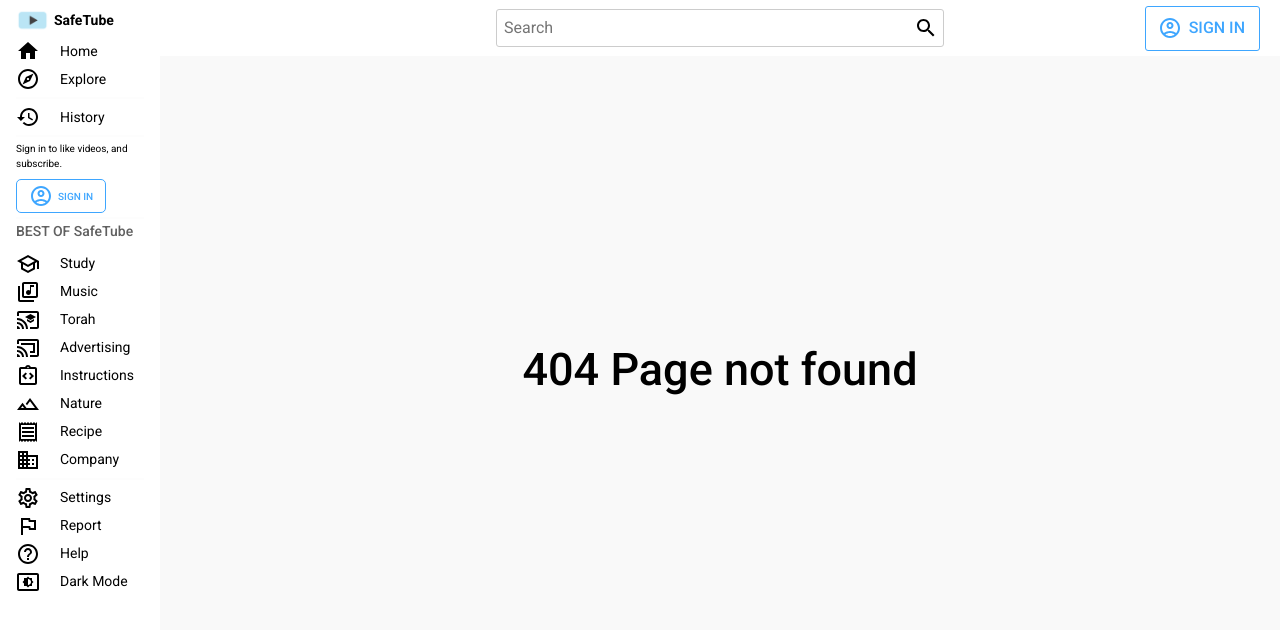
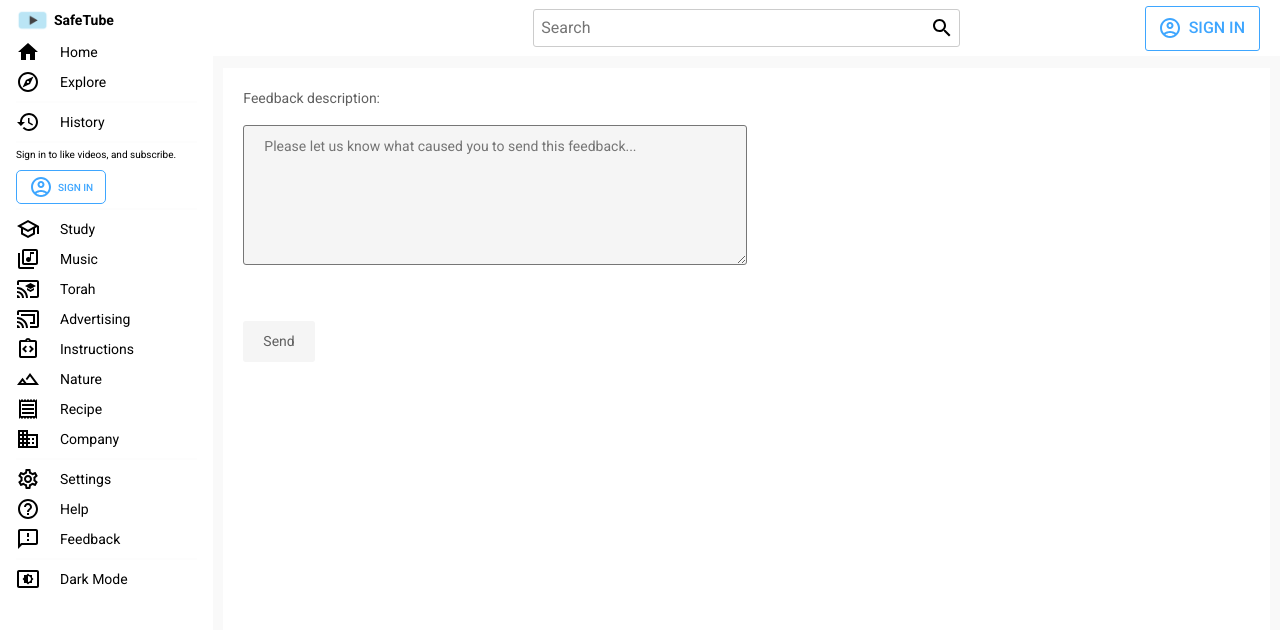
Before and after one commit to bina100/SafeTubeClient, a React (Create React App) app: page /feedback in a window 1280 px wide. Before the commit this address led to /404. Shown: the top 630 px of the page. Built offline with nearby package versions, Linux system fonts and the light colour scheme.

Commit message:
add feedback and help menu

```diff
--- a/src/App.js
+++ b/src/App.js
@@ -12,12 +12,13 @@ import AdminHome from "./pages/AdminHome";
 import PageNotFound from "./pages/PageNotFound";
 import UsersList from "./pages/UsersList";
 import History from "./components/History";
+import Feedback from "./pages/Feedback";
 
 const Container = styled.div`
   display: flex;
 `;
 const Main = styled.div`
-  flex: 7;
+  flex: 5;
   background: ${({ theme }) => theme.bg};
 `;
 const Wrapper = styled.div`
@@ -54,7 +55,9 @@ function App() {
                   <Route path="subscriptions" element={<Home type="sub" />} />
                   <Route path="history" element={<History/>} />
                   <Route path="search" element={<Search />} />
+                  <Route path="feedback" element={<Feedback />} />
                   <Route path="signin" element={<SignIn />} />
+
                   <Route path="video">
                     <Route path=":id" element={<Video />} />
                   </Route>
--- a/src/components/Card.jsx
+++ b/src/components/Card.jsx
@@ -65,6 +65,10 @@ const ChannelName = styled.h3`
   font-size: 14px;
   color: ${({ theme }) => theme.textSoft};
   margin: 4px 0px;
+  overflow: hidden;
+  display: -webkit-box;
+  -webkit-line-clamp: 1;
+  -webkit-box-orient: vertical;
 `;
 const Info = styled.div`
   font-size: 14px;
--- a/src/components/Menu.jsx
+++ b/src/components/Menu.jsx
@@ -7,12 +7,12 @@ import SubscriptionsIcon from "@mui/icons-material/Subscriptions";
 import VideoLibraryIcon from "@mui/icons-material/VideoLibrary";
 import HistoryOutlinedIcon from "@mui/icons-material/HistoryOutlined";
 import CastConnectedOutlinedIcon from "@mui/icons-material/CastConnectedOutlined";
-import IntegrationInstructionsOutlinedIcon from '@mui/icons-material/IntegrationInstructionsOutlined';
-import ReceiptOutlinedIcon from '@mui/icons-material/ReceiptOutlined';
-import LandscapeOutlinedIcon from '@mui/icons-material/LandscapeOutlined';
-import CastForEducationOutlinedIcon from '@mui/icons-material/CastForEducationOutlined';
-import BusinessOutlinedIcon from '@mui/icons-material/BusinessOutlined';
-
+import IntegrationInstructionsOutlinedIcon from "@mui/icons-material/IntegrationInstructionsOutlined";
+import ReceiptOutlinedIcon from "@mui/icons-material/ReceiptOutlined";
+import LandscapeOutlinedIcon from "@mui/icons-material/LandscapeOutlined";
+import CastForEducationOutlinedIcon from "@mui/icons-material/CastForEducationOutlined";
+import BusinessOutlinedIcon from "@mui/icons-material/BusinessOutlined";
+import FeedbackOutlinedIcon from "@mui/icons-material/FeedbackOutlined";
 import LibraryMusicOutlinedIcon from "@mui/icons-material/LibraryMusicOutlined";
 import SchoolOutlinedIcon from "@mui/icons-material/SchoolOutlined";
 import SportsBasketballOutlinedIcon from "@mui/icons-material/SportsBasketballOutlined";
@@ -55,7 +55,7 @@ const Item = styled.div`
   align-items: center;
   gap: 20px;
   cursor: pointer;
-  padding: 2px 0px;
+  padding: 3px 0px;
 
   &:hover {
     background: ${({ theme }) => theme.soft};
@@ -63,7 +63,7 @@ const Item = styled.div`
 `;
 const Hr = styled.hr`
   margin: 4px 0px;
-  border: 0.5px solid ${({ theme }) => theme.soft};
+  border: 1px solid ${({ theme }) => theme.soft};
 `;
 const Login = styled.div`
   font-size: 10px;
@@ -126,10 +126,7 @@ const Menu = ({ darkMode, setDarkMode }) => {
           <VideoLibraryIcon />
           Library
         </Item> */}
-         <Link
-          to="history"
-          style={{ textDecoration: "none", color: "inherit" }}
-        >
+        <Link to="history" style={{ textDecoration: "none", color: "inherit" }}>
           <Item>
             <HistoryOutlinedIcon />
             History
@@ -149,7 +146,6 @@ const Menu = ({ darkMode, setDarkMode }) => {
             <Hr />
           </>
         )}
-        <Title>BEST OF SafeTube</Title>
         <Link
           to="tags_study"
           style={{ textDecoration: "none", color: "inherit" }}
@@ -222,21 +218,31 @@ const Menu = ({ darkMode, setDarkMode }) => {
             Company
           </Item>
         </Link>
-
-
         <Hr />
         <Item>
           <SettingsOutlinedIcon />
           Settings
         </Item>
-        <Item>
-          <FlagOutlinedIcon />
-          Report
-        </Item>
+        <Link
+          to="https://support.google.com/youtube/?hl=en#topic=9257498"
+          target="blank"
+          style={{ textDecoration: "none", color: "inherit" }}
+        >
           <Item>
             <HelpOutlineIcon />
             Help
           </Item>
+        </Link>
+        <Link
+          to="feedback"
+          style={{ textDecoration: "none", color: "inherit" }}
+        >
+          <Item>
+            <FeedbackOutlinedIcon />
+            Feedback
+          </Item>
+        </Link>
+        <Hr />
         <Item onClick={() => setDarkMode(!darkMode)}>
           <SettingsBrightnessOutlinedIcon />
           {darkMode ? "Light " : "Dark"} Mode
--- a/src/components/SelectTags.jsx
+++ b/src/components/SelectTags.jsx
@@ -39,6 +39,27 @@ export default function SelectTags({ setTags }) {
     }),
   };
 
+  const customStyles = {
+    control: (provided, state) => ({
+      ...provided,
+      border: '1px solid gray',
+      borderRadius: '4px',
+      color: 'white',
+      boxShadow: state.isFocused ? '0 0 0 2px lightblue' : 'none',
+      '&:hover': {
+        border: '1px solid lightblue',
+      },
+    }),
+    option: (provided, state) => ({
+      ...provided,
+      background: state.isSelected ? 'lightblue' : 'white',
+      color: state.isSelected ? 'black' : 'gray',
+      '&:hover': {
+        background: 'lightblue',
+      },
+    }),
+  };
+
   return (
     <DivSelect>
       <Select
@@ -48,7 +69,9 @@ export default function SelectTags({ setTags }) {
         onChange={handleSelect}
         isSearchable={true}
         isMulti
-        styles={styles}
+        // styles={styles}
+        styles={customStyles}
+
       />
     </DivSelect>
   );
--- /dev/null
+++ b/src/pages/Feedback.jsx
@@ -0,0 +1,84 @@
+import React, { useEffect, useRef, useState } from "react";
+import styled from "styled-components";
+import Popup from "../popup/Popup";
+import { useNavigate } from "react-router-dom";
+
+const Container = styled.div`
+  flex: 1;
+  background: ${({ theme }) => theme.bgLighter};
+  height: 85vh;
+  color: ${({ theme }) => theme.text};
+  font-size: 14px;
+  position: sticky;
+  top: 0;
+  margin: 0;
+  padding: 20px;
+`;
+
+const Button = styled.button`
+  margin-top: 5%;
+  border: none;
+  color: ${({ theme }) => theme.textSoft};
+  background: ${({ theme }) => theme.soft};
+  border-radius: 3px;
+  padding: 10px 20px;
+  cursor: pointer;
+`;
+const Div = styled.div``;
+const P = styled.p`
+  color: ${({ theme }) => theme.textSoft};
+`;
+const TextArea = styled.textarea`
+  width: 50%;
+  height: 10em;
+  color: ${({ theme }) => theme.textSoft};
+  background: ${({ theme }) => theme.soft};
+  border-radius: 3px;
+  padding: 10px 20px;
+  @media (max-width: 480px) {
+    width: 80%;
+  }
+`;
+const H1 = styled.h1`
+  color: ${({ theme }) => theme.textSoft};
+`;
+
+const Feedback = () => {
+  const textareaRef = useRef(null);
+  const [openPopup, setOpenPopup] = useState(false);
+
+  const navigate = useNavigate();
+  useEffect(() => {
+    if (openPopup) {
+      const timeoutId = setTimeout(() => {
+        setOpenPopup(false);
+        navigate("/");
+      }, 1500);
+      return () => clearTimeout(timeoutId);
+    }
+  }, [openPopup]);
+
+  const handleSendFeedback = () => {
+    console.log(textareaRef.current.value);
+    setOpenPopup(true);
+  };
+  return (
+    <Container>
+      <Div>
+        <P>Feedback description:</P>
+        <TextArea
+          ref={textareaRef}
+          placeholder="Please let us know what caused you to send this feedback..."
+        ></TextArea>
+      </Div>
+      <Button onClick={handleSendFeedback}>Send</Button>
+      {openPopup ? (
+        <Popup close={() => setOpenPopup(false)}>
+          <H1>Thank you for your feedback!</H1>
+        </Popup>
+      ) : null}
+    </Container>
+  );
+};
+
+export default Feedback;
```
Lines whose indentation alone changed are shown as unchanged.
